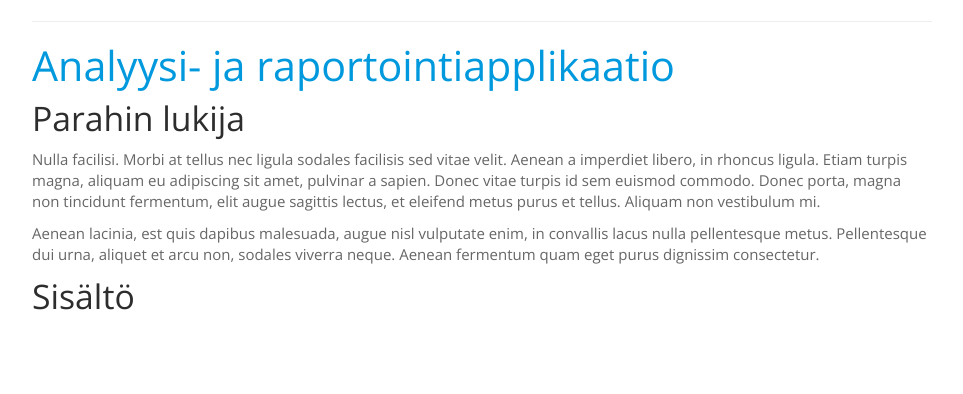
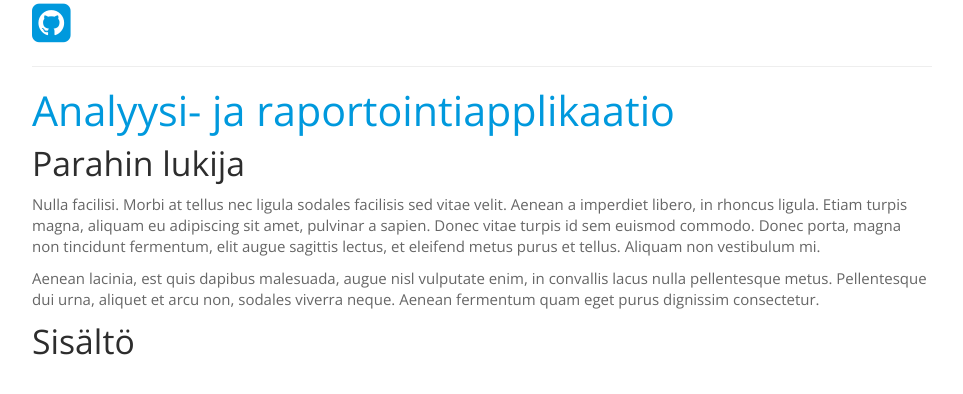
Before and after one commit to muuankarski/jekyll-report, a Jekyll site: the page built from index.md, in a window 1280 px wide. Shown: the top 394 px of the page, without its empty margins (158-1121 px from the left). Built offline with Jekyll 4.4.1, drawn with Linux system fonts in a browser that asks for light colours; nearby versions of some CDN libraries; Markdown is read by kramdown in place of the engine named in the settings.

Commit message:
font-avesome lisätty css

```diff
--- a/_layouts/default.html
+++ b/_layouts/default.html
@@ -11,6 +11,9 @@
 
         <!-- Custom CSS -->
         <link rel="stylesheet" href="{{ site.baseurl}}/css/main.css">
+
+        <!-- Font avesome -->
+        <link href="//netdna.bootstrapcdn.com/font-awesome/4.0.3/css/font-awesome.css" rel="stylesheet">
 
     </head>
     <body>
```
